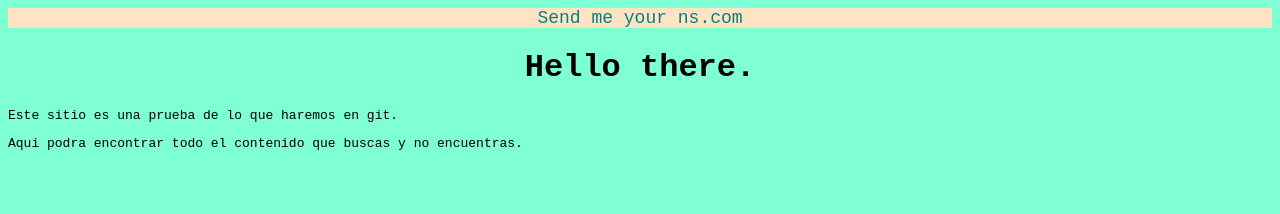
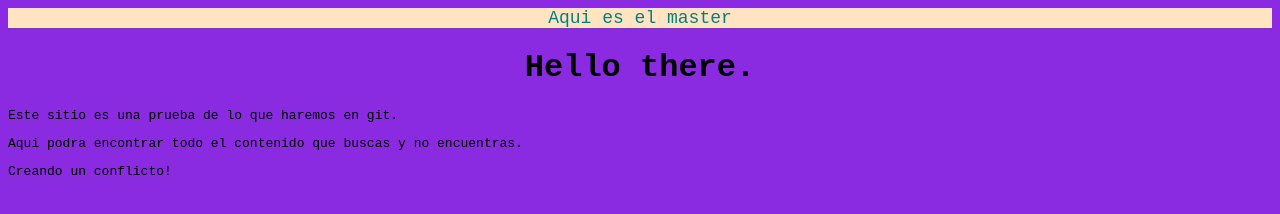
Before and after one commit to anycam/Git-AND-GitHub, a plain HTML site: page index.html in a window 1280 px wide. Drawn offline with Linux system fonts and the light colour scheme.

Commit message:
Agregue el conflicto en master

```diff
--- a/index.html
+++ b/index.html
@@ -10,13 +10,14 @@
 
     <div id="title">
         <div id="cabecera">
-            Send me your ns.com
+            Aqui es el master
         </div>
         <h1>Hello there.</h1>
 
             <div id="cont">
                 <p>Este sitio es una prueba de lo que haremos en git.</p>
                 <p>Aqui podra encontrar todo el contenido que buscas y no encuentras.</p>
+                <p>Creando un conflicto!</p>
             </div>
     </div>
 </body>
--- a/style.css
+++ b/style.css
@@ -1,5 +1,5 @@
 body{
-    background-color: aquamarine;
+    background-color: blueviolet;
     font-family: 'Courier New', Courier, monospace;
 }
 
```
